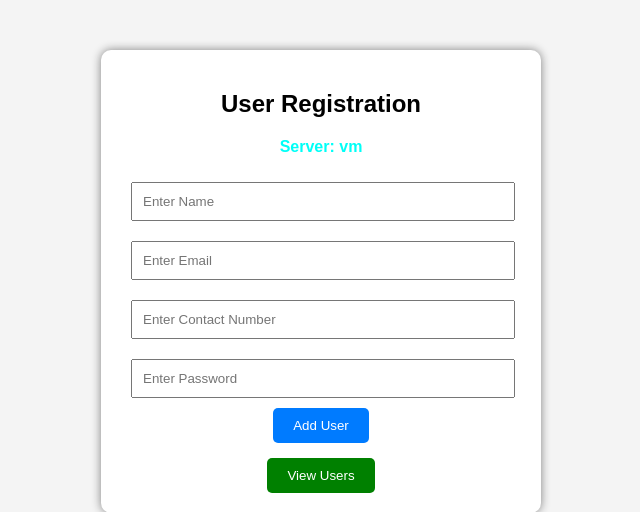
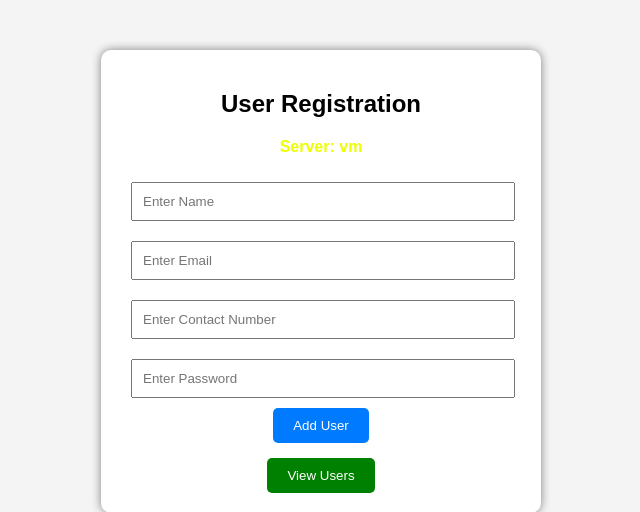
Before and after one commit to Abhishekpandey02/mytoolchainapp, a Flask app: page / in a window 1280 px wide. Shown: the top 512 px of the page, without its empty margins (319-959 px from the left). Run offline with Flask 3, Linux system fonts and the light colour scheme.

Commit message:
deploy_ chkl

```diff
--- a/templates/index.html
+++ b/templates/index.html
@@ -8,7 +8,7 @@
 
     <div class="container">
         <h2>User Registration</h2>
-        <p style="color: rgb(0, 255, 247); font-weight: bold;">
+        <p style="color: rgb(238, 255, 0); font-weight: bold;">
             Server: {{ server }}
         </p>
 
```
